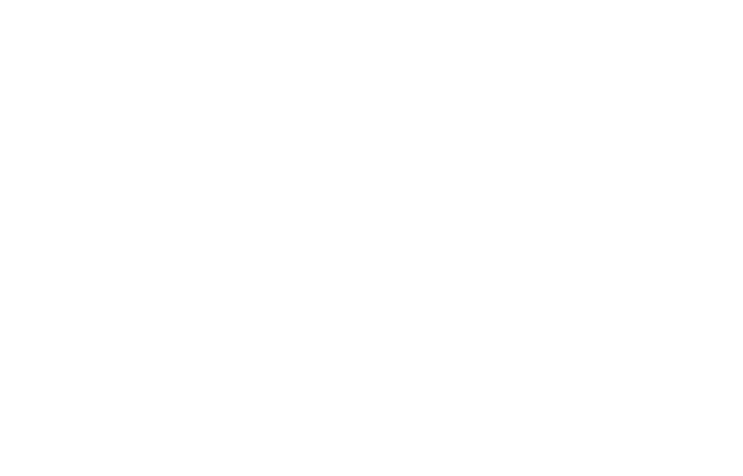
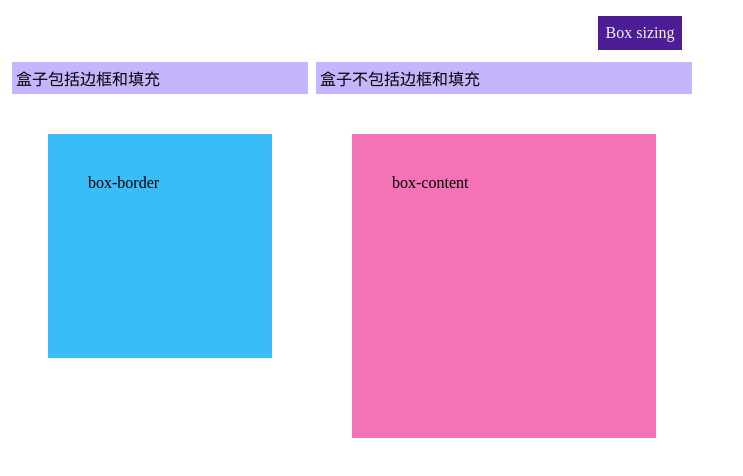
Before and after one commit to yuayuz/tailwindcss-learning, a Vue app: page /BoxSizing in a window 1280 px wide. Before the commit this address had no page. Shown: the top 476 px of the page, without its empty margins (0-743 px from the left). Built offline with nearby package versions, Linux system fonts and the light colour scheme.

Commit message:
add `BoxSizing`

```diff
--- a/src/router/index.ts
+++ b/src/router/index.ts
@@ -12,6 +12,7 @@ import BreakAfter from '@/views/layout/BreakAfter.vue'
 import BreakBefore from '@/views/layout/BreakBefore.vue'
 import BreakInside from '@/views/layout/BreakInside.vue'
 import BoxDecorationBreak from '@/views/layout/BoxDecorationBreak.vue'
+import BoxSizing from '@/views/layout/BoxSizing.vue'
 
 const router = createRouter({
   history: createWebHistory(import.meta.env.BASE_URL),
@@ -80,6 +81,11 @@ const router = createRouter({
       path: '/BoxDecorationBreak',
       name: 'BoxDecorationBreak',
       component: BoxDecorationBreak
+    },
+    {
+      path: '/BoxSizing',
+      name: 'BoxSizing',
+      component: BoxSizing
     }
   ]
 })
--- a/src/views/Home.vue
+++ b/src/views/Home.vue
@@ -85,6 +85,12 @@ const handleRouter = function (page: string) {
   >
     BoxDecorationBreak
   </button>
+  <button
+    @click="handleRouter('BoxSizing')"
+    class="rounded-full bg-violet-500 text-slate-50 hover:bg-violet-800"
+  >
+    BoxSizing
+  </button>
 </template>
 <style scoped>
 @import 'tailwindcss/tailwind.css';
--- /dev/null
+++ b/src/views/layout/BoxSizing.vue
@@ -0,0 +1,43 @@
+<script setup lang="ts">
+import HeaderH1 from '@/components/headerH1.vue'
+import PH2 from '@/components/pH2.vue'
+</script>
+
+<template>
+  <header-h1>Box sizing</header-h1>
+  <!-- 用于控制浏览器如何计算元素总大小的实用程序。 -->
+
+  <div class="flex">
+    <div>
+      <p-h2>盒子包括边框和填充</p-h2>
+      <!--
+      使用 box-border 实用程序将元素的设置 box-sizing 为 border-box，
+      告诉浏览器在指定元素的高度或宽度时包含元素的边框和填充。
+      这意味着一个 100px × 100px 的元素，如果四周都有 2px 的边框和 4px 的填充，
+      那么它将被渲染为 100px × 100px，内部内容区域为 88px × 88px。
+      Tailwind 将其作为预检基本样式中所有元素的默认样式。
+      -->
+      <div class="m-10 box-border aspect-square w-56 bg-sky-400 p-10">box-border</div>
+    </div>
+    <div>
+      <p-h2>盒子不包括边框和填充</p-h2>
+      <!--
+      使用 box-content 实用程序将元素的设置 box-sizing 为 content-box，
+      告诉浏览器在元素指定的宽度或高度上添加边框和填充。
+      这意味着一个 100px × 100px 的元素，
+      如果四周都有 2px 的边框和 4px 的填充，
+      那么它实际上会被渲染为 112px × 112px，其内部内容区域为 100px × 100px。
+      -->
+      <div class="m-10 box-content aspect-square w-56 bg-pink-400 p-10">box-content</div>
+    </div>
+  </div>
+
+  <!--
+  Tailwind 允许你使用变体修饰符在不同状态下有条件地应用实用程序类,
+  还可以使用变体修饰符来定位媒体查询，例如响应式断点、暗模式、首选减少运动等。
+  -->
+</template>
+
+<style scoped>
+@import 'tailwindcss/tailwind.css';
+</style>
```
